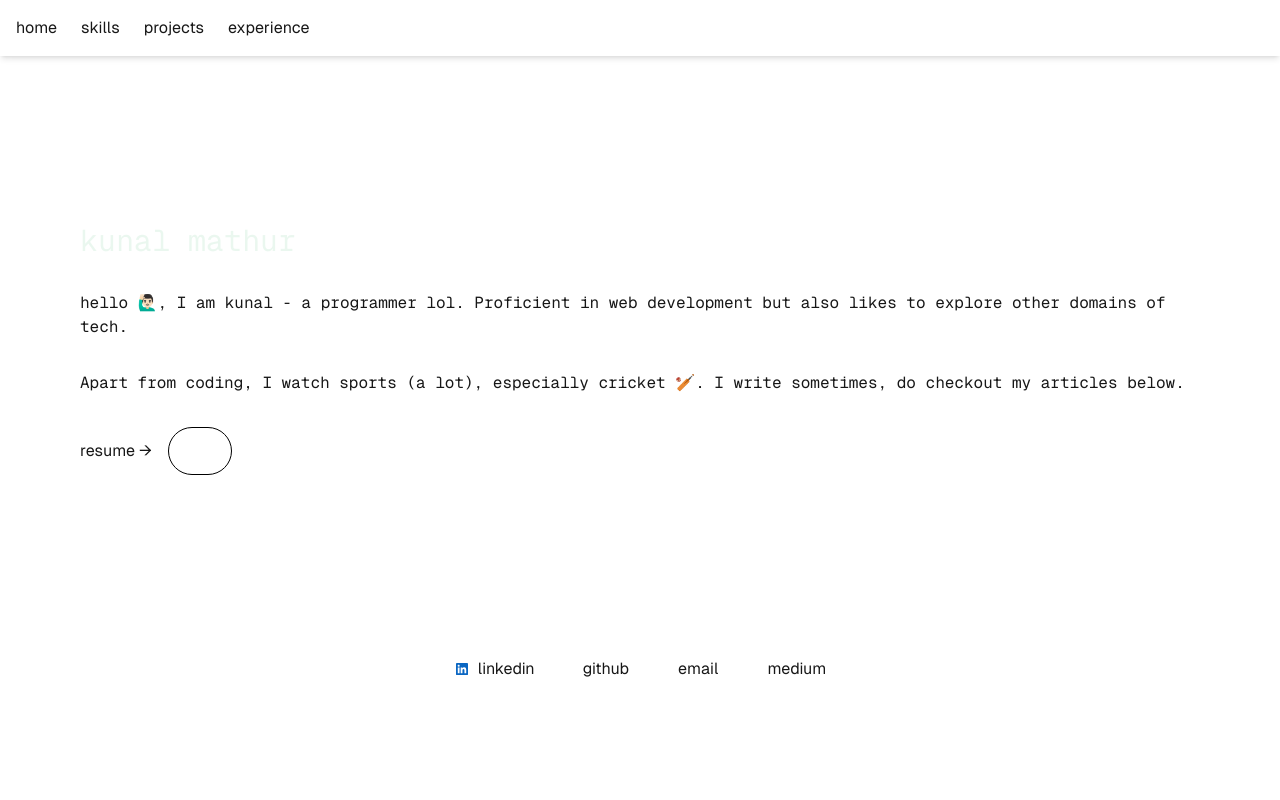
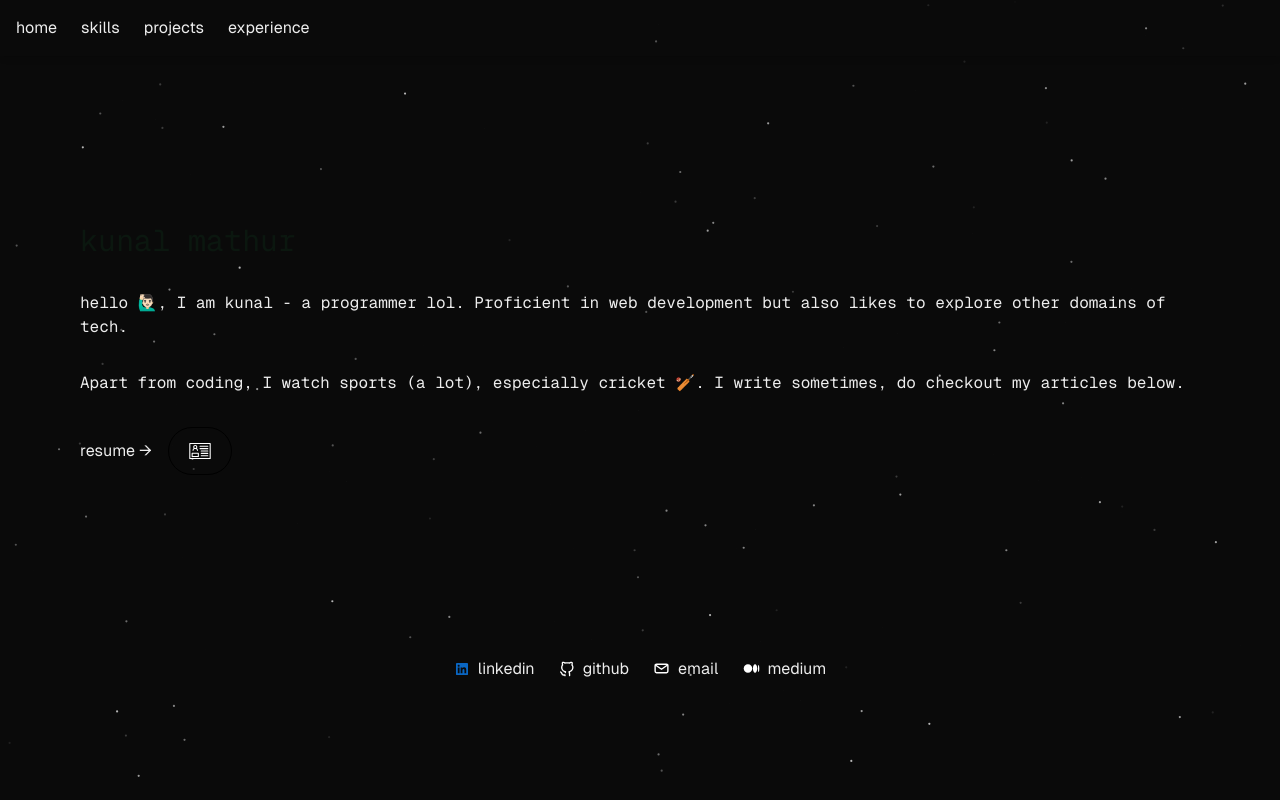
Before and after one commit to kunal8597/portfolio-new, a Next.js app: page / in a window 1280 px wide. Built offline with nearby package versions, Linux system fonts and the light colour scheme.

Commit message:
Update globals.css

```diff
--- a/src/app/globals.css
+++ b/src/app/globals.css
@@ -9,12 +9,11 @@
   --foreground: #171717;
 }
 
-@media (prefers-color-scheme: dark) {
-  :root {
+:root {
     --background: #0a0a0a;
     --foreground: #ededed;
   }
-}
+
 
 body {
   color: var(--foreground);
```
